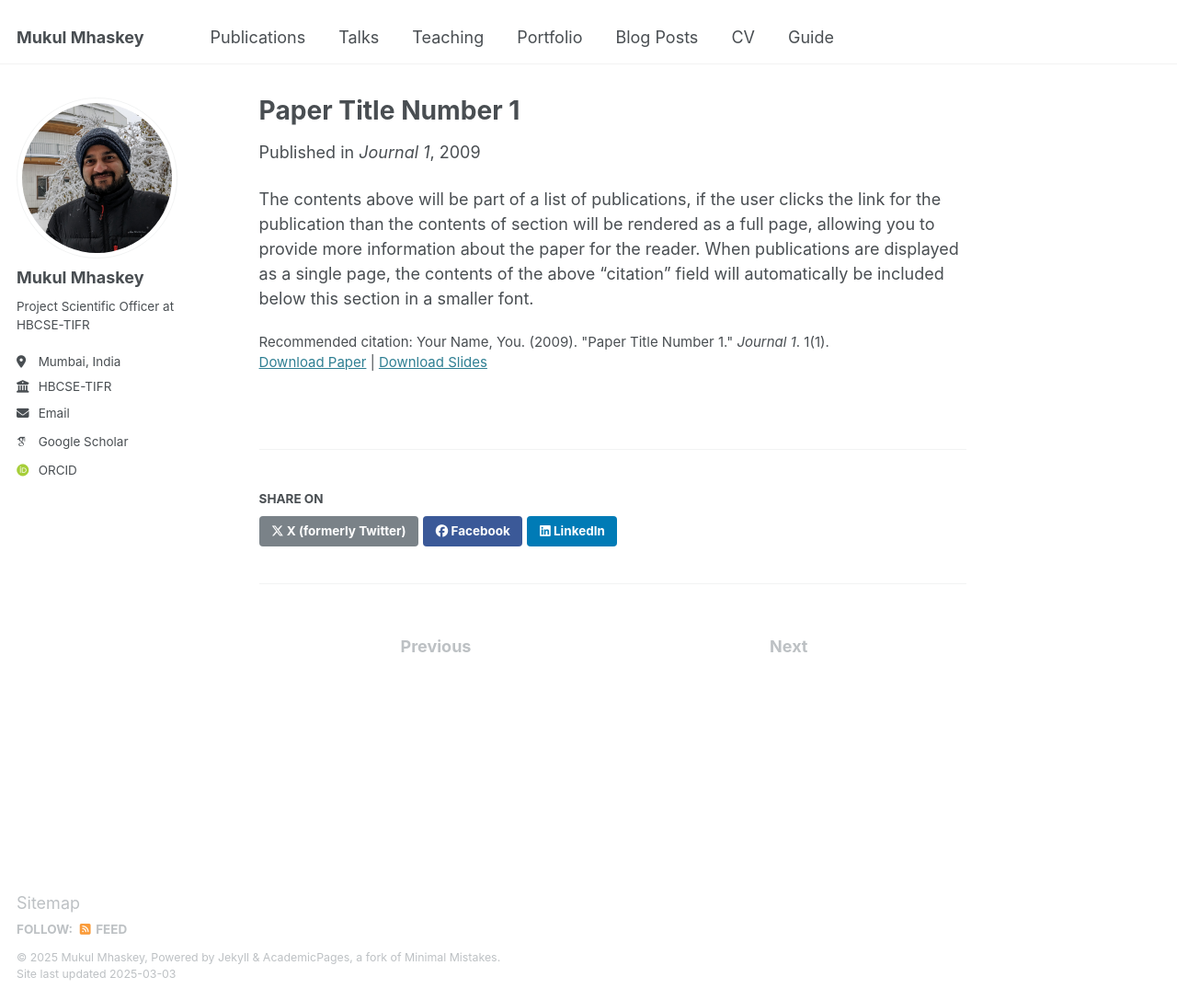
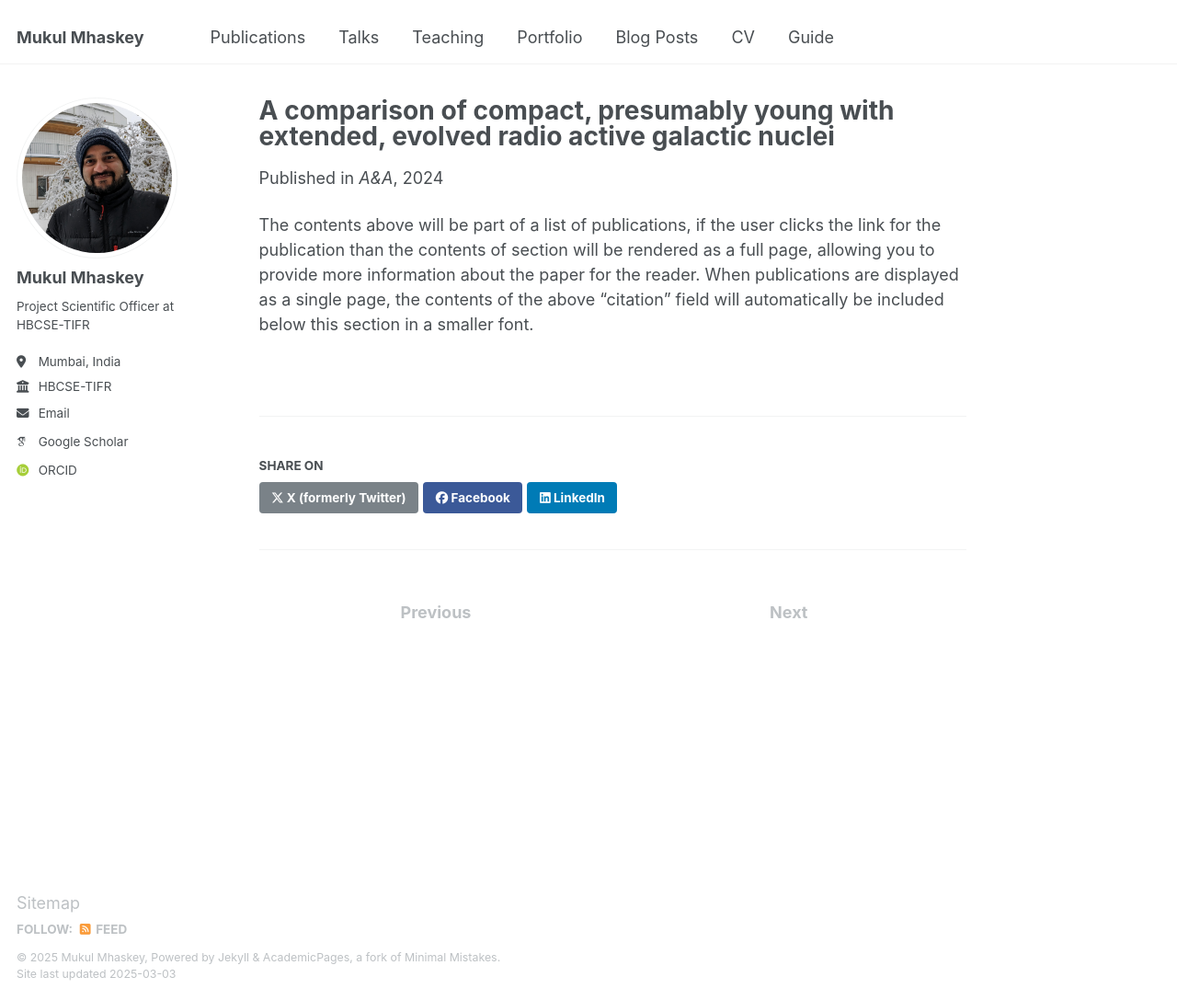
Before and after one commit to mukulmhaskey/mukulmhaskey.github.io, a Jekyll site: the page built from _publications/2009-10-01-paper-title-number-1.md, in a window 1280 px wide and 1087 px high. Shown: the whole window at 92% size. Built offline with Jekyll 4.4.1, drawn with Linux system fonts in a browser that asks for light colours; some web fonts are replaced.

Commit message:
Update 2009-10-01-paper-title-number-1.md

```diff
--- a/_publications/2009-10-01-paper-title-number-1.md
+++ b/_publications/2009-10-01-paper-title-number-1.md
@@ -1,14 +1,14 @@
 ---
-title: "Paper Title Number 1"
+title: "A comparison of compact, presumably young with extended, evolved radio active galactic nuclei"
 collection: publications
 category: manuscripts
 permalink: /publication/2009-10-01-paper-title-number-1
 excerpt: 'This paper is about the number 1. The number 2 is left for future work.'
-date: 2009-10-01
-venue: 'Journal 1'
-slidesurl: 'http://academicpages.github.io/files/slides1.pdf'
-paperurl: 'http://academicpages.github.io/files/paper1.pdf'
-citation: 'Your Name, You. (2009). &quot;Paper Title Number 1.&quot; <i>Journal 1</i>. 1(1).'
+date: 2024-02-01
+venue: 'A&A'
+#slidesurl: 'http://academicpages.github.io/files/slides1.pdf'
+paperurl: 'https://ui.adsabs.harvard.edu/abs/2024A%26A...682A..18M/abstract'
+#citation: 'Your Name, You. (2009). &quot;Paper Title Number 1.&quot; <i>Journal 1</i>. 1(1).'
 ---
 
 The contents above will be part of a list of publications, if the user clicks the link for the publication than the contents of section will be rendered as a full page, allowing you to provide more information about the paper for the reader. When publications are displayed as a single page, the contents of the above "citation" field will automatically be included below this section in a smaller font.
```
